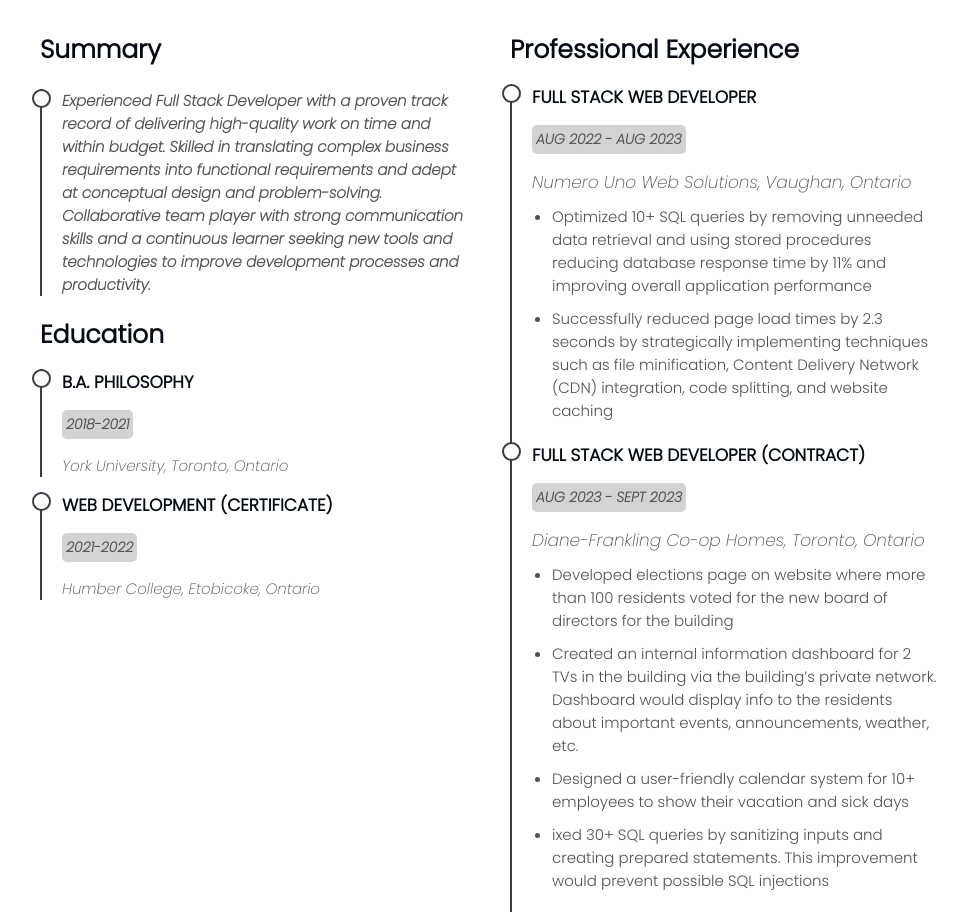
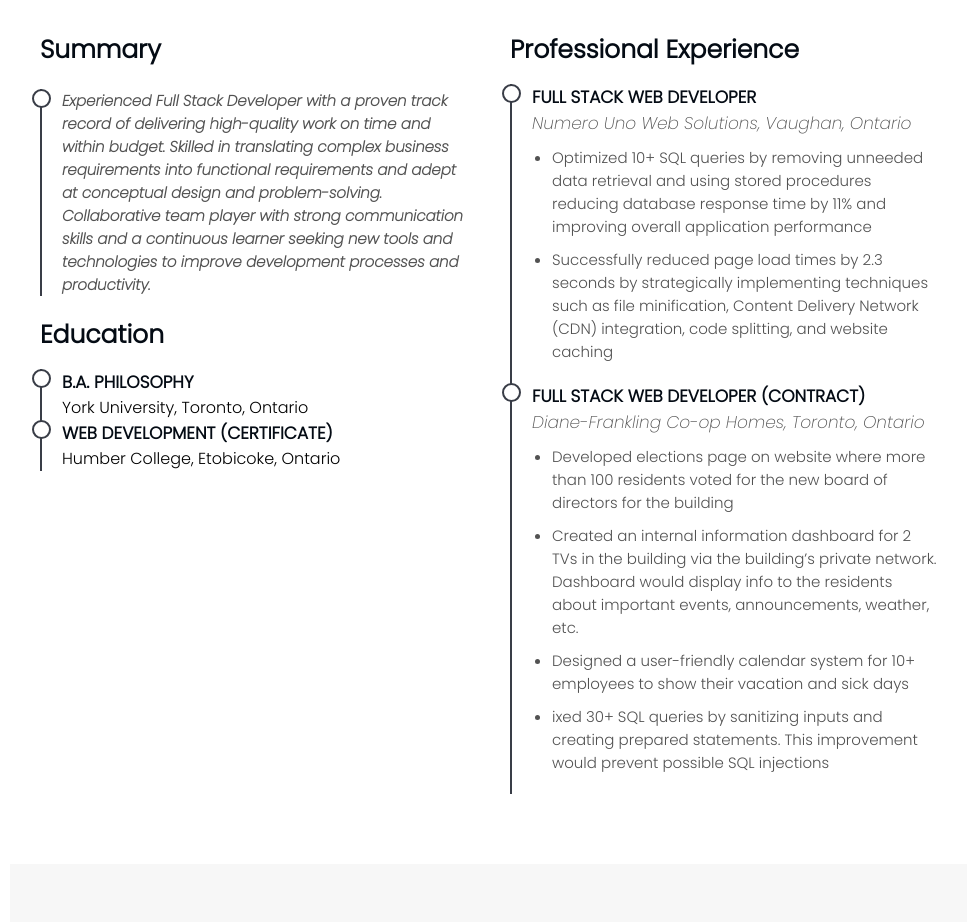
Before and after one commit to divishram/divishram.github.io, a plain HTML site: page index.html in a window 1280 px wide. Shown: the part 2060-2982 px from the top of the page, without its empty margins (290-1257 px from the left). Drawn offline with nearby package versions, Linux system fonts and the light colour scheme.

Commit message:
Update index.html

```diff
--- a/index.html
+++ b/index.html
@@ -251,13 +251,11 @@
             <h2>Education</h2>
             <div class="my-edu">
               <h3>B.A. Philosophy</h3>
-              <span class="sp-box">2018-2021</span>
               <p>York University, Toronto, Ontario</p>
             </div>
 
             <div class="my-edu">
               <h3>Web Development (Certificate)</h3>
-              <span class="sp-box">2021-2022</span>
               <p>Humber College, Etobicoke, Ontario</p>
             </div>
           </div>
@@ -267,7 +265,6 @@
 
             <div class="pro-exp">
               <h3>Full Stack Web Developer</h3>
-              <span class="sp-box">AUG 2022 - AUG 2023</span>
               <p>Numero Uno Web Solutions, Vaughan, Ontario</p>
               <ul>
                 <li>
@@ -286,7 +283,6 @@
 
             <div class="pro-exp">
               <h3>Full Stack Web Developer (Contract)</h3>
-              <span class="sp-box">AUG 2023 - SEPT 2023</span>
               <p>Diane-Frankling Co-op Homes, Toronto, Ontario</p>
 
               <ul>
```
